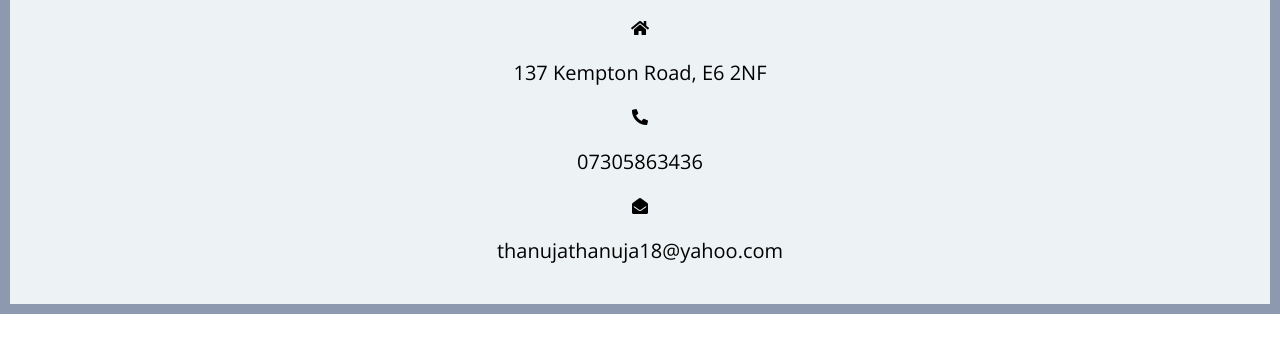
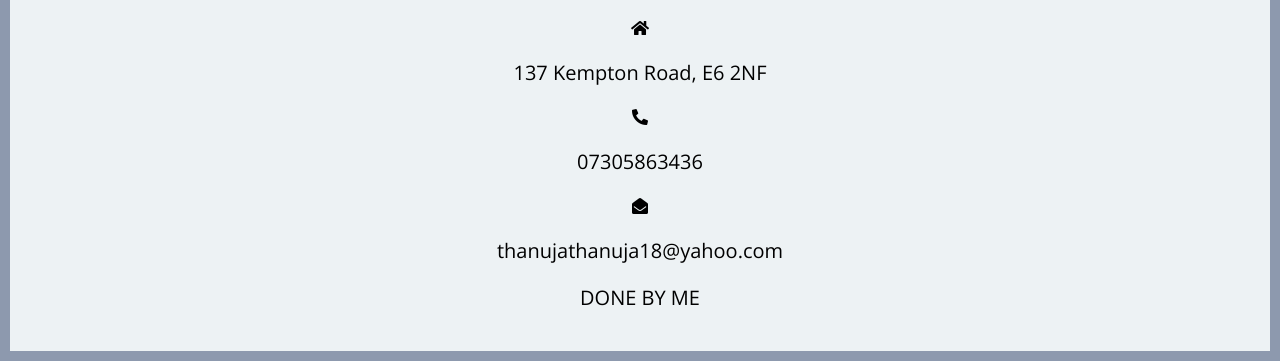
Before and after one commit to Thanoja28/profile-page, a plain HTML site: page index.html in a window 1280 px wide. Shown: the part 3002-3363 px from the top of the page. Before the commit the page ends 3316 px from the top, so only its background shows below. Drawn offline with nearby package versions, Linux system fonts and the light colour scheme.

Commit message:
styles changed

```diff
--- a/index.html
+++ b/index.html
@@ -149,6 +149,7 @@
       <i class="fas fa-home"></i><p>137 Kempton Road, E6 2NF</p>
       <i class="fas fa-phone-alt"></i><p>07305863436</p>
       <i class="fas fa-envelope-open"></i><p>thanujathanuja18@yahoo.com</p>
+      <p>DONE BY ME</p>
     </div>
   </footer>
 </body>
```
